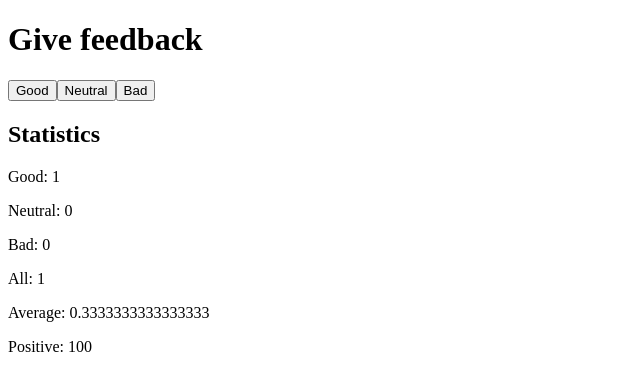
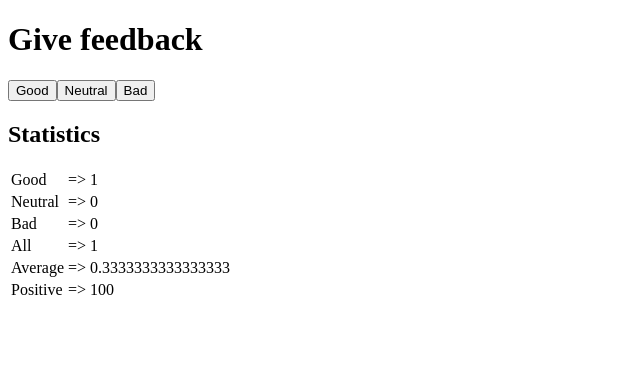
Before and after one commit to martineznacho4/FullStackOpen, a React (Create React App) app in the folder part1/: page / in a window 1280 px wide. Both pictures are taken after a click on the button "Good". Shown: the top 390 px of the page, without its empty margins (0-640 px from the left). Built offline with nearby package versions, Linux system fonts and the light colour scheme.

Commit message:
exercise 1.11

```diff
--- a/part1/src/App.js
+++ b/part1/src/App.js
@@ -5,12 +5,16 @@
     return (
       <>
         <h2>Statistics</h2>
+        <table>
+          <tbody>
           <StatisticLine text='Good' value={good}/>
           <StatisticLine text='Neutral' value={neutral}/>
           <StatisticLine text='Bad' value={bad}/>
           <StatisticLine text='All' value={good + neutral + bad}/>
           <StatisticLine text='Average' value={(good + neutral + bad)/3}/>
           <StatisticLine text='Positive' value={good/(good + neutral + bad) * 100}/>
+          </tbody>
+        </table>
       </>
     );
   } else {
@@ -22,7 +26,11 @@
 
   return(
     <>
-    <p>{text}: {value}</p>
+    <tr>
+      <td>{text}</td>
+      <td>=&gt;</td>
+      <td>{value}</td>
+    </tr>
     </>
   )
 }
```
Lines whose indentation alone changed are shown as unchanged.
